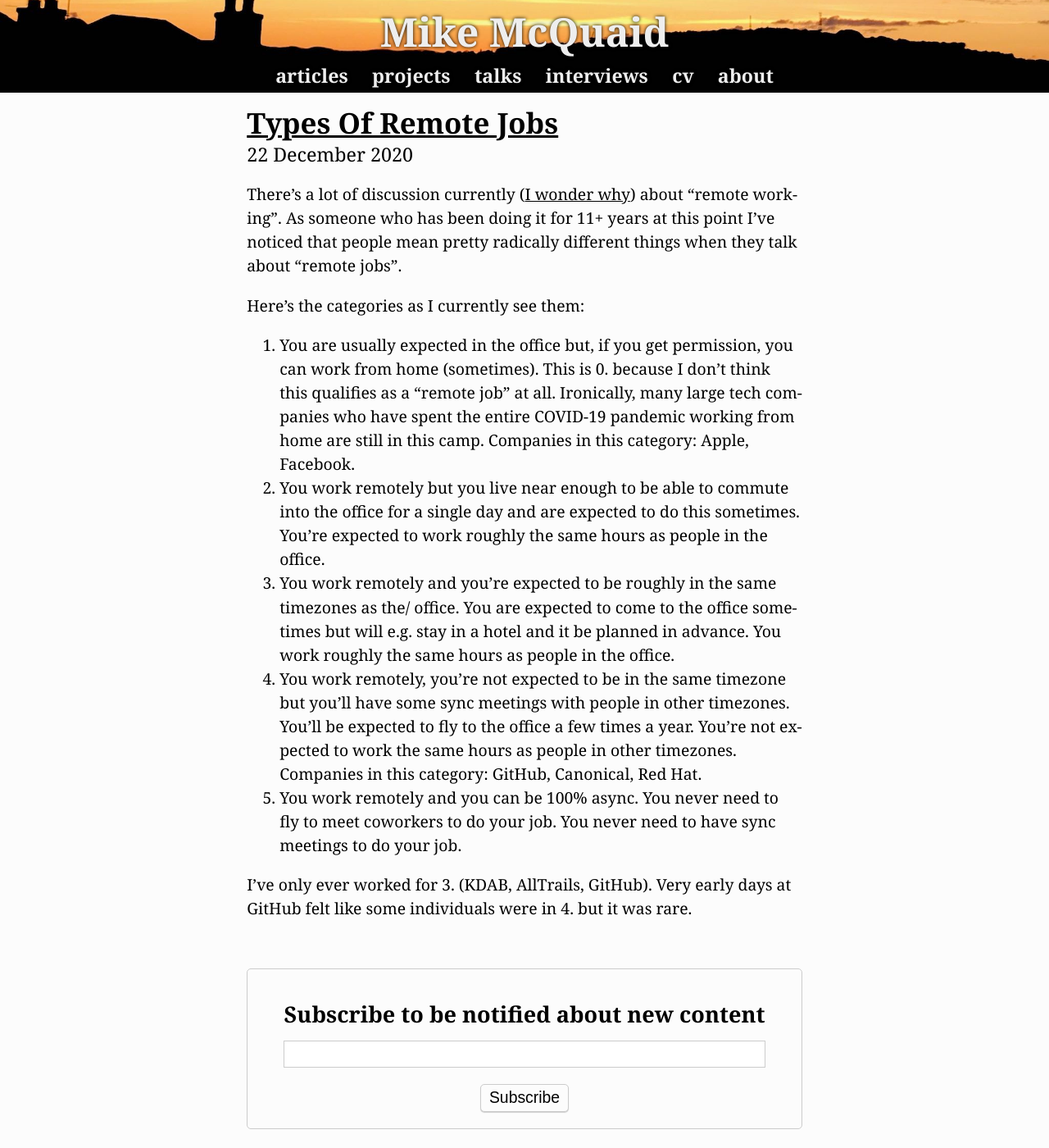
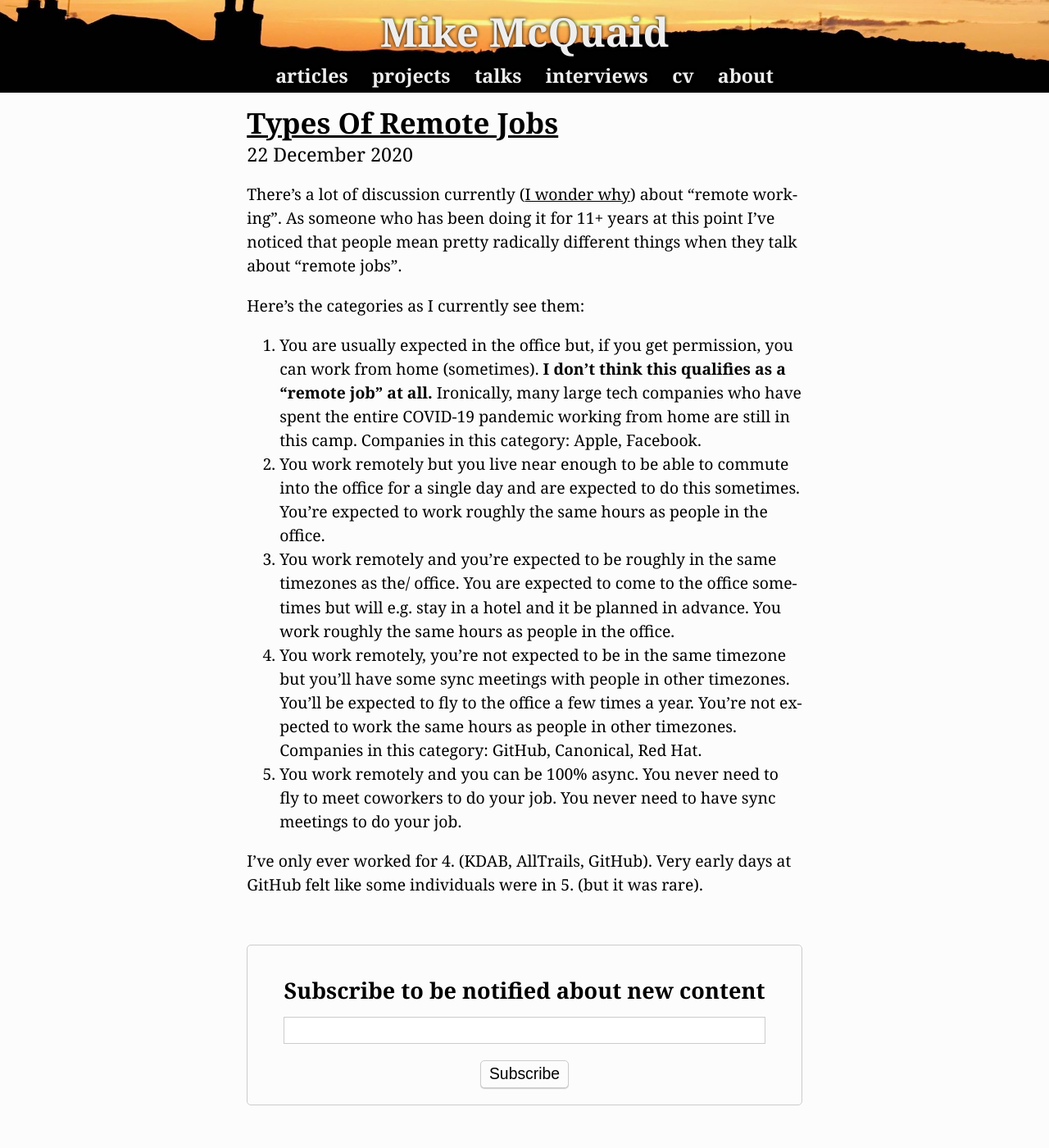
Before and after one commit to MikeMcQuaid/mikemcquaid.com, a Jekyll site: the page built from _posts/2020-12-22-types-of-remote-jobs.md, in a window 1280 px wide and 1400 px high. Shown: the whole window at 82% size. Built offline with Jekyll 4.4.1, drawn with Linux system fonts in a browser that asks for light colours.

Commit message:
Remote Jobs: improve formatting.

```diff
--- a/_posts/2020-12-22-types-of-remote-jobs.md
+++ b/_posts/2020-12-22-types-of-remote-jobs.md
@@ -2,10 +2,10 @@ There's a lot of discussion currently ([I wonder why](https://en.wikipedia.org/w
 
 Here's the categories as I currently see them:
 
-0. You are usually expected in the office but, if you get permission, you can work from home (sometimes). This is 0. because I don't think this qualifies as a "remote job" at all. Ironically, many large tech companies who have spent the entire COVID-19 pandemic working from home are still in this camp. Companies in this category: Apple, Facebook.
-1. You work remotely but you live near enough to be able to commute into the office for a single day and are expected to do this sometimes. You’re expected to work roughly the same hours as people in the office.
-2. You work remotely and you’re expected to be roughly in the same timezones as the/ office. You are expected to come to the office sometimes but will e.g. stay in a hotel and it be planned in advance. You work roughly the same hours as people in the office.
-3. You work remotely, you’re not expected to be in the same timezone but you’ll have some sync meetings with people in other timezones. You’ll be expected to fly to the office a few times a year. You’re not expected to work the same hours as people in other timezones. Companies in this category: GitHub, Canonical, Red Hat.
-4. You work remotely and you can be 100% async. You never need to fly to meet coworkers to do your job. You never need to have sync meetings to do your job.
+1. You are usually expected in the office but, if you get permission, you can work from home (sometimes). **I don't think this qualifies as a "remote job" at all.** Ironically, many large tech companies who have spent the entire COVID-19 pandemic working from home are still in this camp. Companies in this category: Apple, Facebook.
+2. You work remotely but you live near enough to be able to commute into the office for a single day and are expected to do this sometimes. You’re expected to work roughly the same hours as people in the office.
+3. You work remotely and you’re expected to be roughly in the same timezones as the/ office. You are expected to come to the office sometimes but will e.g. stay in a hotel and it be planned in advance. You work roughly the same hours as people in the office.
+4. You work remotely, you’re not expected to be in the same timezone but you’ll have some sync meetings with people in other timezones. You’ll be expected to fly to the office a few times a year. You’re not expected to work the same hours as people in other timezones. Companies in this category: GitHub, Canonical, Red Hat.
+5. You work remotely and you can be 100% async. You never need to fly to meet coworkers to do your job. You never need to have sync meetings to do your job.
 
-I've only ever worked for 3. (KDAB, AllTrails, GitHub). Very early days at GitHub felt like some individuals were in 4. but it was rare.
+I've only ever worked for 4. (KDAB, AllTrails, GitHub). Very early days at GitHub felt like some individuals were in 5. (but it was rare).
```
